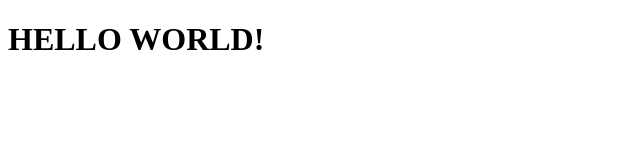
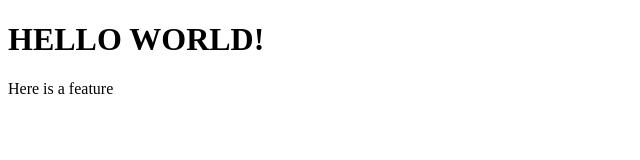
Before and after one commit to ayeshabatool119/python-website, a plain HTML site: page index.html in a window 1280 px wide. Shown: the whole page, without its empty margins (0-640 px from the left). Drawn offline with Linux system fonts and the light colour scheme.

Commit message:
Added an other line

```diff
--- a/index.html
+++ b/index.html
@@ -7,6 +7,7 @@
 
     <body>
         <h1>HELLO WORLD!</h1>
+        Here is a feature
 
     </body>
 
```
Also changed, not shown: 1 other file.
